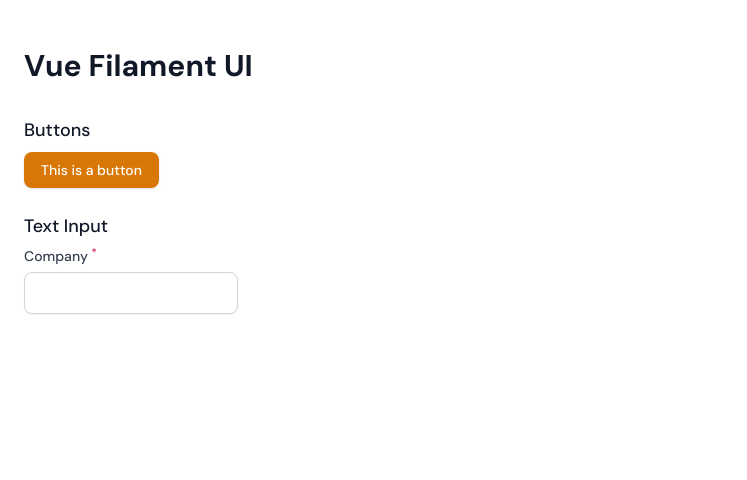
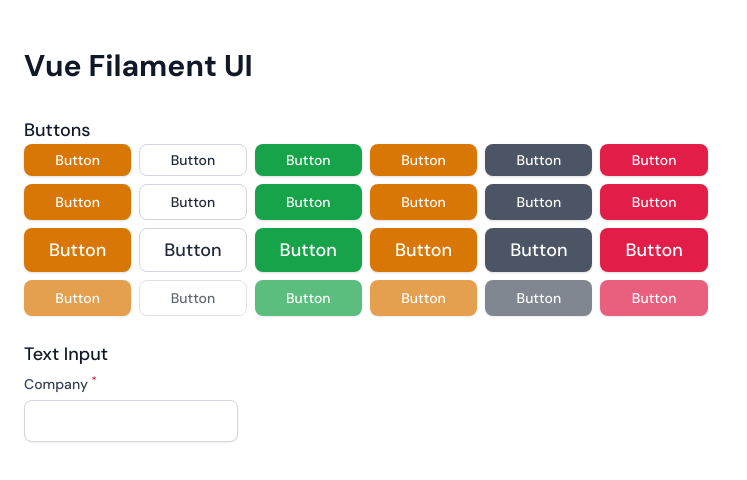
Before and after one commit to misbahansori/vue-filament-ui, a Vue app: page / in a window 1280 px wide. Shown: the top 480 px of the page, without its empty margins (0-747 px from the left). Built offline with nearby package versions, Linux system fonts and the light colour scheme.

Commit message:
Feat : add button props

```diff
--- a/src/App.vue
+++ b/src/App.vue
@@ -16,8 +16,31 @@ const company = ref("");
       <div class="flex flex-col items-start gap-6 pt-8">
         <div>
           <h2 class="text-lg font-medium text-gray-900">Buttons</h2>
-          <div class="flex flex-col gap-3 pt-2">
-            <Button>This is a button</Button>
+          <div class="grid grid-cols-6 gap-2">
+            <Button size="sm" color="primary">Button</Button>
+            <Button size="sm" color="secondary">Button</Button>
+            <Button size="sm" color="success">Button</Button>
+            <Button size="sm" color="warning">Button</Button>
+            <Button size="sm" color="gray">Button</Button>
+            <Button size="sm" color="danger">Button</Button>
+            <Button size="md" color="primary">Button</Button>
+            <Button size="md" color="secondary">Button</Button>
+            <Button size="md" color="success">Button</Button>
+            <Button size="md" color="warning">Button</Button>
+            <Button size="md" color="gray">Button</Button>
+            <Button size="md" color="danger">Button</Button>
+            <Button size="lg" color="primary">Button</Button>
+            <Button size="lg" color="secondary">Button</Button>
+            <Button size="lg" color="success">Button</Button>
+            <Button size="lg" color="warning">Button</Button>
+            <Button size="lg" color="gray">Button</Button>
+            <Button size="lg" color="danger">Button</Button>
+            <Button disabled color="primary">Button</Button>
+            <Button disabled color="secondary">Button</Button>
+            <Button disabled color="success">Button</Button>
+            <Button disabled color="warning">Button</Button>
+            <Button disabled color="gray">Button</Button>
+            <Button disabled color="danger">Button</Button>
           </div>
         </div>
         <div>
--- a/src/Components/Button.vue
+++ b/src/Components/Button.vue
@@ -1,6 +1,101 @@
+<script setup lang="ts">
+const props = withDefaults(
+  defineProps<{
+    color?: "primary" | "secondary" | "success" | "warning" | "gray" | "danger";
+    size?: "sm" | "md" | "lg";
+    type?: "button" | "submit" | "reset";
+    outlined?: boolean;
+    disabled?: boolean;
+    tag: string;
+  }>(),
+  {
+    color: "primary",
+    size: "md",
+    type: "button",
+    outlined: false,
+    disabled: false,
+    tag: "button",
+  }
+);
+</script>
+
 <template>
+  <!-- @php
+    $buttonClasses = array_merge([
+        "filament-button filament-button-size-{$size} inline-flex items-center justify-center py-1 gap-1 font-medium rounded-lg border transition-colors outline-none focus:ring-offset-2 focus:ring-2 focus:ring-inset",
+        'opacity-70 cursor-not-allowed pointer-events-none' => $disabled,
+        'min-h-[2.25rem] px-4 text-sm' => $size === 'md',
+        'min-h-[2rem] px-3 text-sm' => $size === 'sm',
+        'min-h-[2.75rem] px-6 text-lg' => $size === 'lg',
+    ], $outlined ? [
+        'shadow focus:ring-white' => $color !== 'secondary',
+        'text-primary-600 border-primary-600 hover:bg-primary-600/20 focus:bg-primary-700/20 focus:ring-offset-primary-700' => $color === 'primary',
+        'text-success-600 border-success-600 hover:bg-success-600/20 focus:bg-success-700/20 focus:ring-offset-success-700' => $color === 'success',
+        'text-danger-600 border-danger-600 hover:bg-danger-600/20 focus:bg-danger-700/20 focus:ring-offset-danger-700' => $color === 'danger',
+        'text-warning-600 border-warning-600 hover:bg-warning-600/20 focus:bg-warning-700/20 focus:ring-offset-warning-700' => $color === 'warning',
+        'text-gray-600 border-gray-600 hover:bg-gray-600/20 focus:bg-gray-700/20 focus:ring-offset-gray-700' => $color === 'gray',
+        'text-gray-800 border-gray-300 hover:bg-gray-50 focus:ring-primary-600 focus:text-primary-600 focus:bg-primary-50 focus:border-primary-600' => $color === 'secondary',
+    ] : [
+        'text-white shadow focus:ring-white border-transparent' => $color !== 'secondary',
+        'bg-primary-600 hover:bg-primary-500 focus:bg-primary-700 focus:ring-offset-primary-700' => $color === 'primary',
+        'bg-success-600 hover:bg-success-500 focus:bg-success-700 focus:ring-offset-success-700' => $color === 'success',
+        'bg-danger-600 hover:bg-danger-500 focus:bg-danger-700 focus:ring-offset-danger-700' => $color === 'danger',
+        'bg-warning-600 hover:bg-warning-500 focus:bg-warning-700 focus:ring-offset-warning-700' => $color === 'warning',
+        'bg-gray-600 hover:bg-gray-500 focus:bg-gray-700 focus:ring-offset-gray-700' => $color === 'gray',
+        'text-gray-800 bg-white border-gray-300 hover:bg-gray-50 focus:ring-primary-600 focus:text-primary-600 focus:bg-primary-50 focus:border-primary-600' => $color === 'secondary',
+    ]);
+
+    $iconClasses = \Illuminate\Support\Arr::toCssClasses([
+        'filament-button-icon',
+        'w-4 h-4' => $size === 'sm',
+        'w-5 h-5' => $size === 'md',
+        'w-6 h-6' => $size === 'lg',
+    ]);
+@endphp -->
   <button
-    class="filament-button filament-button-size-md filament-page-button-action inline-flex min-h-[2.25rem] items-center justify-center gap-1 rounded-lg border border-transparent bg-primary-600 px-4 py-1 text-sm font-medium text-white shadow outline-none transition-colors hover:bg-primary-500 focus:bg-primary-700 focus:ring-2 focus:ring-inset focus:ring-white focus:ring-offset-2 focus:ring-offset-primary-700"
+    :type="props.type"
+    :disabled="props.disabled"
+    class="filament-button filament-button-size-md inline-flex items-center justify-center gap-1 rounded-lg border py-1 font-medium outline-none transition-colors focus:ring-2 focus:ring-inset focus:ring-offset-2"
+    :class="[
+      {
+        'pointer-events-none cursor-not-allowed opacity-70': props.disabled,
+        'min-h-[2.25rem] px-4 text-sm': props.size === 'md',
+        'min-h-[2rem] px-3 text-sm': props.size === 'sm',
+        'min-h-[2.75rem] px-6 text-lg': props.size === 'lg',
+      },
+      props.outlined
+        ? {
+            'shadow focus:ring-white': props.color !== 'secondary',
+            'border-primary-600 text-primary-600 hover:bg-primary-600/20 focus:bg-primary-700/20 focus:ring-offset-primary-700':
+              props.color === 'primary',
+            'border-success-600 text-success-600 hover:bg-success-600/20 focus:bg-success-700/20 focus:ring-offset-success-700':
+              props.color === 'success',
+            'border-danger-600 text-danger-600 hover:bg-danger-600/20 focus:bg-danger-700/20 focus:ring-offset-danger-700':
+              props.color === 'danger',
+            'border-warning-600 text-warning-600 hover:bg-warning-600/20 focus:bg-warning-700/20 focus:ring-offset-warning-700':
+              props.color === 'warning',
+            'border-gray-600 text-gray-600 hover:bg-gray-600/20 focus:bg-gray-700/20 focus:ring-offset-gray-700':
+              props.color === 'gray',
+            'border-gray-300 text-gray-800 hover:bg-gray-50 focus:border-primary-600 focus:bg-primary-50 focus:text-primary-600 focus:ring-primary-600':
+              props.color === 'secondary',
+          }
+        : {
+            'border-transparent text-white shadow focus:ring-white':
+              props.color !== 'secondary',
+            'bg-primary-600 hover:bg-primary-500 focus:bg-primary-700 focus:ring-offset-primary-700':
+              props.color === 'primary',
+            'bg-success-600 hover:bg-success-500 focus:bg-success-700 focus:ring-offset-success-700':
+              props.color === 'success',
+            'bg-danger-600 hover:bg-danger-500 focus:bg-danger-700 focus:ring-offset-danger-700':
+              props.color === 'danger',
+            'bg-warning-600 hover:bg-warning-500 focus:bg-warning-700 focus:ring-offset-warning-700':
+              props.color === 'warning',
+            'bg-gray-600 hover:bg-gray-500 focus:bg-gray-700 focus:ring-offset-gray-700':
+              props.color === 'gray',
+            'border-gray-300 bg-white text-gray-800 hover:bg-gray-50 focus:border-primary-600 focus:bg-primary-50 focus:text-primary-600 focus:ring-primary-600':
+              props.color === 'secondary',
+          },
+    ]"
   >
     <slot />
   </button>
```
